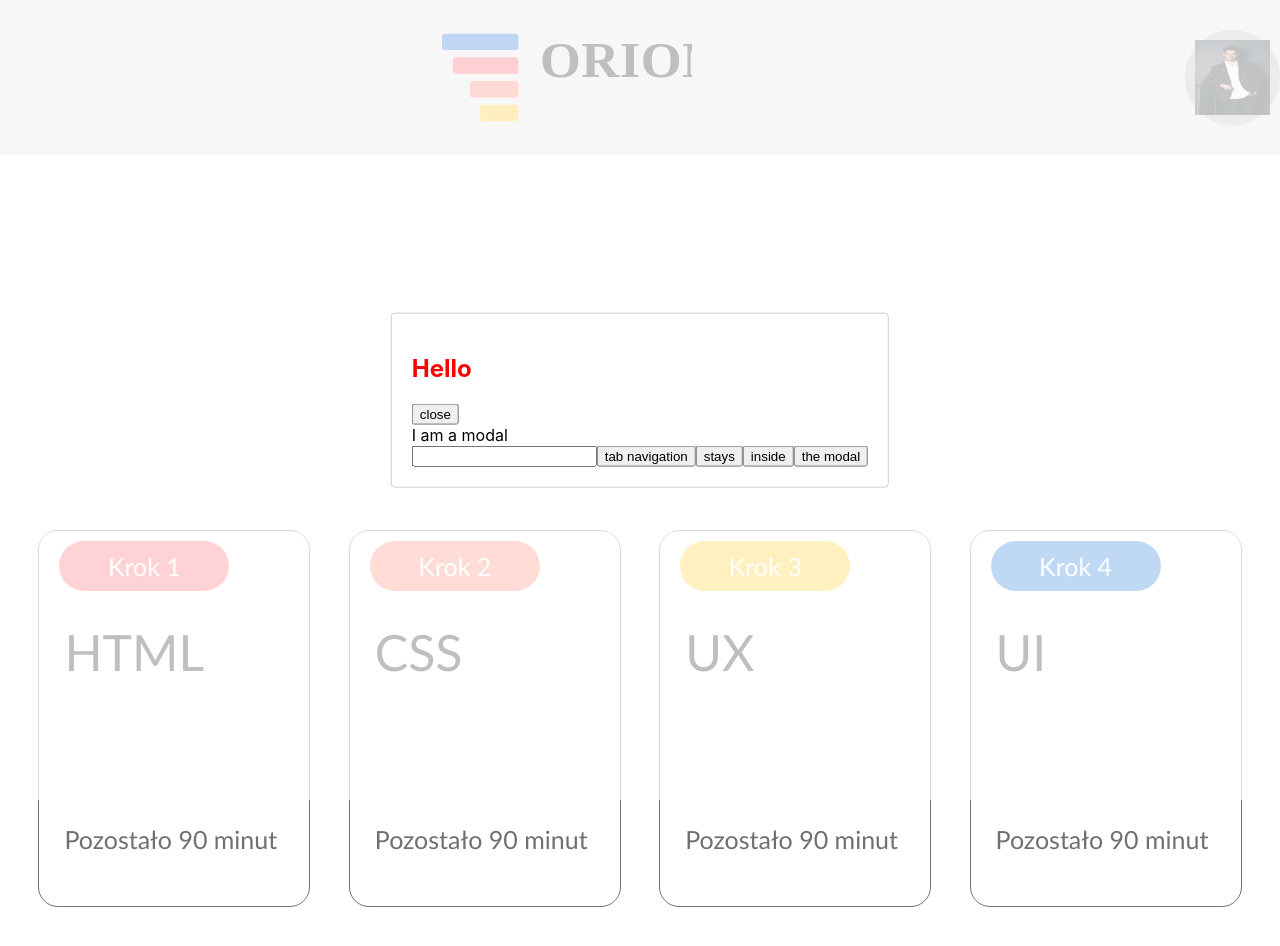
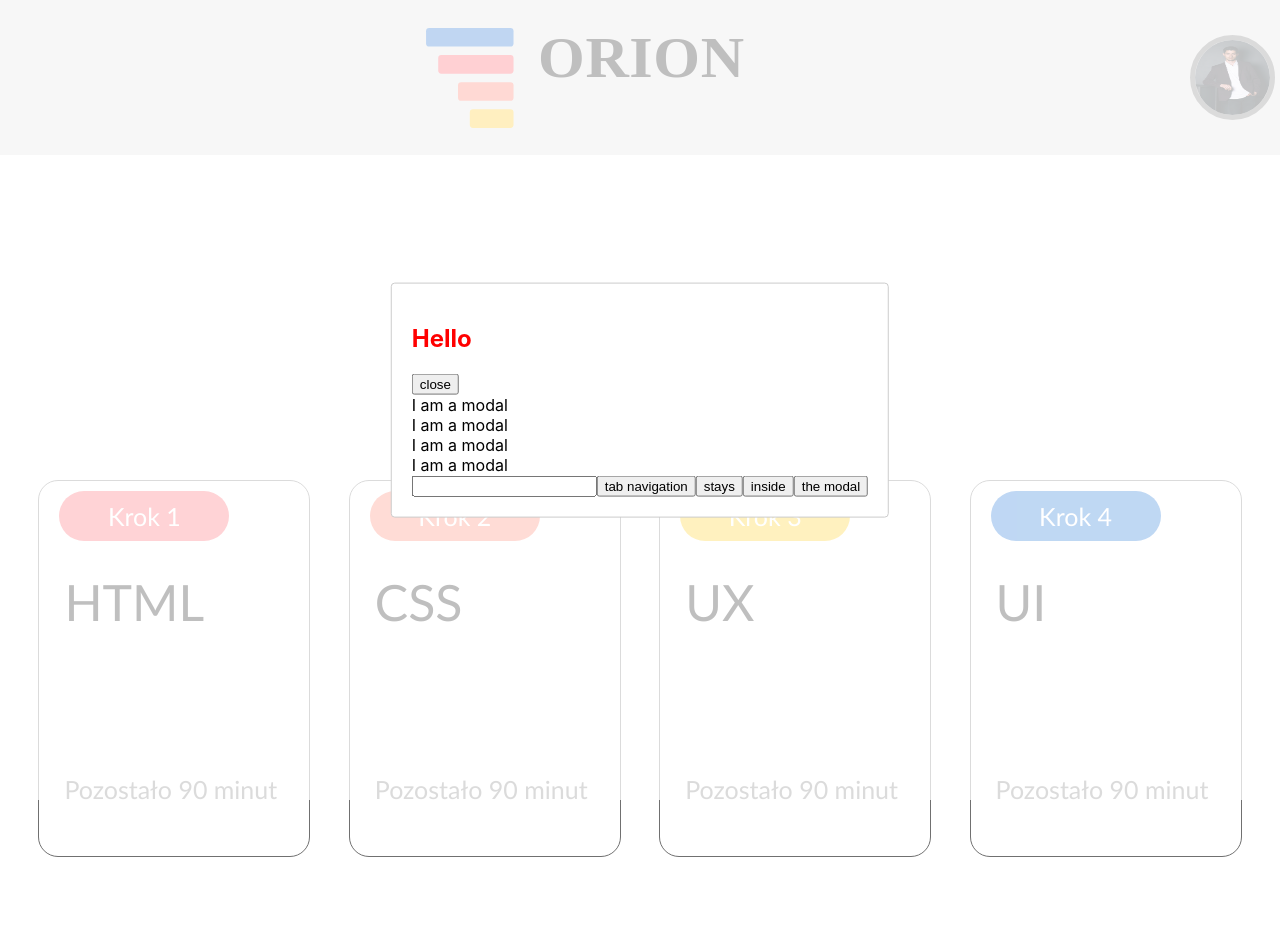
Before and after one commit to hellhoundSE/Orion, a React (Create React App) app: page /krok in a window 1280 px wide. Both pictures are taken after a click on the picture 1232 px from the left and 77 px from the top of the page. Shown: the top 946 px of the page. Built offline with nearby package versions, Linux system fonts and the light colour scheme.

Commit message:
Added Header, HeaderMain

```diff
--- a/src/Czesc.jsx
+++ b/src/Czesc.jsx
@@ -1,8 +1,12 @@
+import Header from './components/header';
+
+
 const Czesc = () => {
     return (<div className="body">
-    <header className="head head1">
+    {/*<header className="head head1">
         <img className="orion orion1" src="img/2.svg" alt="orion"/>
-    </header>
+    </header>*/}
+    <Header></Header>
     <div className="container">
       <div class="bigbox">
           <div class="des">
--- a/src/Krok.jsx
+++ b/src/Krok.jsx
@@ -1,16 +1,20 @@
 import {UserImage} from './components/userimage';
+import Header from './components/header'
+const Krok = () => {
+    return (
 
-const Krok = () => {
-    return (<div className="body">
-    <header className="head head1">
+      <div className="body">
+  {/*  <header className="head head1">
         <div></div>
         <img className="orion orion1" src="img/2.svg" alt="orion"/>
         <div className="userimage">
           <UserImage></UserImage>
         </div>
 
-    </header>
-    <p class="sci">{sessionStorage.getItem('user')}</p>
+
+    </header>*/}
+    <Header></Header>
+    {/*<p class="sci">{sessionStorage.getItem('user')}</p>*/}
 
     <div className="container">
       <div class="steps">
--- a/src/Login.jsx
+++ b/src/Login.jsx
@@ -15,8 +15,8 @@ const Login = () => {
     };
 
     return (<div className="body">
-    <header className="head head1">
-        <img className="orion orion1" src="img/2.svg" alt="orion"/>
+    <header className="head centerLogo">
+      <img className="orion headerAllocation" overflow="visible" height="50%" width="50%" src="./img/1.svg" alt="orion"/>
     </header>
     <div className="container">
         <div className="logowanie">
--- a/src/Main.jsx
+++ b/src/Main.jsx
@@ -1,5 +1,6 @@
 import {  useNavigate } from 'react-router-dom';
-import './css/main.css'
+import './css/main.css';
+import HeaderMain from './components/headerMain';
 
 const Main = () => {
     const navigate = useNavigate();
@@ -17,10 +18,12 @@ const Main = () => {
 
     return (
 <div className="body">
-    <header className="head">
-        <img className="orion" src="./img/1.svg" alt="orion"/>
+    {/*<header className="head head1" >
+        <div></div>
+          <img className="orion headerAllocation" overflow="visible" height="100px" width="500px" src="./img/1.svg" alt="orion" onClick={handleCzescClick}/>
         <button className="login_button" onClick={handleLoginClick}>Zaloguj</button>
-    </header>
+    </header>*/}
+    <HeaderMain></HeaderMain>
     <div className="designer">
         <div className="zera">
             <p className="desc1">
@@ -34,7 +37,6 @@ const Main = () => {
             </button>
         </div>
         <img className="designers" src="./img/6165260.jpg" alt=""/>
-        <img className="designers" src="./img/1.svg" alt=""/>
     </div>
     <div className="useful">
         <div className="withus">Z nami poznasz wszystko co przydatne</div>
--- /dev/null
+++ b/src/components/header.js
@@ -0,0 +1,54 @@
+import React from 'react';
+import ReactDOM from 'react-dom';
+import { useNavigate } from 'react-router-dom';
+import UserImage from './userimage'
+
+const customStyles = {
+  content: {
+    top: '50%',
+    left: '50%',
+    right: 'auto',
+    bottom: 'auto',
+    marginRight: '-50%',
+    transform: 'translate(-50%, -50%)',
+  },
+};
+const userImageStyles = {
+  image: {
+    alignItems: 'center',
+    justifyContent: 'center',
+    height: '75px',
+    width: '75px',
+    radius: '50px',
+    border: '5px solid rgba(0, 0, 0, 0.5)',
+    borderRadius: '50px',
+    marginRight: '5px',
+    overflow: 'hidden',
+    backgroundImage: `url(require("../../public/img/man.png"))`
+  },
+};
+
+
+export const Header = () => {
+  const navigate = useNavigate();
+
+  const handleLoginClick=() => {
+      navigate('/login')
+  };
+  const handleLogoClick=() => {
+      navigate('/')
+  };
+
+    return (
+      <header className="head headerAllocation">
+            <div></div>
+            <img className="orion orion1" overflow="visible" src="img/2.svg" alt="orion" onClick={handleLogoClick}/>
+            <div className="userimage">
+              <UserImage></UserImage>
+            </div>
+        </header>
+    )
+};
+
+
+export default Header
--- /dev/null
+++ b/src/components/headerMain.js
@@ -0,0 +1,52 @@
+import React from 'react';
+import ReactDOM from 'react-dom';
+import { useNavigate } from 'react-router-dom';
+import UserImage from './userimage'
+
+const customStyles = {
+  content: {
+    top: '50%',
+    left: '50%',
+    right: 'auto',
+    bottom: 'auto',
+    marginRight: '-50%',
+    transform: 'translate(-50%, -50%)',
+  },
+};
+const userImageStyles = {
+  image: {
+    alignItems: 'center',
+    justifyContent: 'center',
+    height: '75px',
+    width: '75px',
+    radius: '50px',
+    border: '5px solid rgba(0, 0, 0, 0.5)',
+    borderRadius: '50px',
+    marginRight: '5px',
+    overflow: 'hidden',
+    backgroundImage: `url(require("../../public/img/man.png"))`
+  },
+};
+
+
+export const HeaderMain = () => {
+  const navigate = useNavigate();
+
+  const handleLoginClick=() => {
+      navigate('/login')
+  };
+  const handleLogoClick=() => {
+      navigate('/')
+  };
+
+    return (
+      <header className="headerMain" >
+      <div></div>
+          <img className="orion orion1" overflow="visible" height="100px" width="500px" src="./img/1.svg" alt="orion" onClick={handleLogoClick}/>
+          <div><button className="login_button" onClick={handleLoginClick}>Zaloguj</button></div>
+      </header>
+    )
+};
+
+
+export default HeaderMain
--- a/src/components/userimage.js
+++ b/src/components/userimage.js
@@ -18,9 +18,11 @@ const userImageStyles = {
     justifyContent: 'center',
     height: '75px',
     width: '75px',
-    radius: '100%',
-    border: '10px solid rgba(0, 0, 0, 0.2)',
-    borderRadius: '100%',
+    radius: '50px',
+    border: '5px solid rgba(0, 0, 0, 0.5)',
+    borderRadius: '50px',
+    marginRight: '5px',
+    overflow: 'hidden',
     backgroundImage: `url(require("../../public/img/man.png"))`
   },
 };
@@ -57,6 +59,10 @@ export const UserImage = () => {
         <h2 ref={(_subtitle) => (subtitle = _subtitle)}>Hello</h2>
         <button onClick={closeModal}>close</button>
         <div>I am a modal</div>
+        <div>I am a modal</div>
+        <div>I am a modal</div>
+        <div>I am a modal</div>
+
         <form>
           <input />
           <button>tab navigation</button>
--- a/src/css/main.css
+++ b/src/css/main.css
@@ -12,8 +12,8 @@
 
 .orion {
   padding-left: 2%;
-  width: 250px;
-  height: 255px;
+  width: 500px;
+  height: 100px;
 }
 
 .login_button {
@@ -209,7 +209,7 @@
 }
 
 .head1 {
-  justify-content: space-between;
+  justify-content: space-evenly;
 }
 
 .orion1 {
@@ -472,3 +472,21 @@
   align-items: flex-end;
   justify-content: flex-end;
 }
+
+.headerAllocation {
+  align-items: space-between;
+  justify-content: space-between;
+}
+.headerMain {
+  background-color: #e1e1e1;
+  height: 155px;
+  display: flex;
+  align-items: center;
+  justify-content: space-evenly;
+
+}
+
+.centerLogo {
+  justify-content: center;
+  align-items:  center;
+}
```
